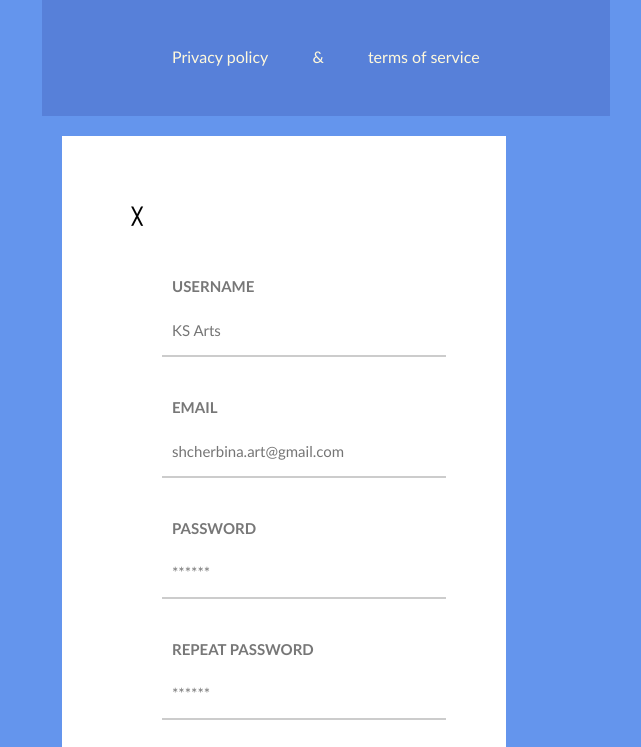
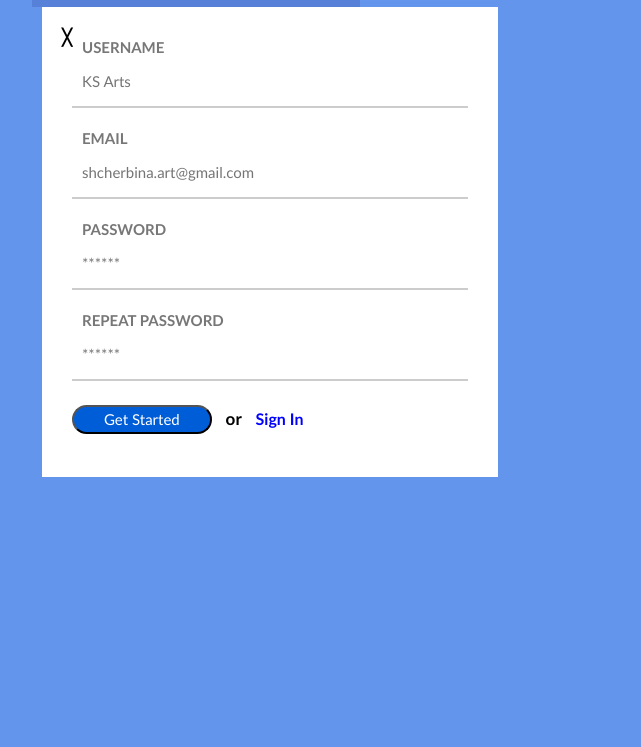
Before and after one commit to Ambera543/JAVA, a plain HTML site: page 4-Singup/index.html in a window 1280 px wide. Shown: the part 192-939 px from the top of the page, without its empty margins (218-859 px from the left). After the commit the page ends 800 px from the top, so only its background shows below. Drawn offline with Linux system fonts and the light colour scheme.

Commit message:
beveik ok

```diff
--- a/4-Singup/css/main.css
+++ b/4-Singup/css/main.css
@@ -15,8 +15,8 @@ body{
     float: left;
     background-color:#5780D9 ;
     color: cornsilk;
-    padding: 50px;
-    padding-bottom: 20px;
+    padding: 10px;
+    padding-bottom: 10px;
 }
 a{
     color: cornsilk;
@@ -30,8 +30,13 @@ a{
     width: 60%;
     font-weight: bold;
     background-color: #fff;
-    padding: 50px;
+    padding: 10px;
     padding-bottom: 20px;
 }
 .close {
+        cursor: pointer;
+        position:absolute;
+
+
+
 }
--- a/4-Singup/css/reset.css
+++ b/4-Singup/css/reset.css
@@ -1,6 +1,5 @@
 body,
 body * {
-    margin: 10px;
     padding: 10px;
     box-sizing: border-box;
     font-family: 'Gill Sans', 'Gill Sans MT', Calibri, 'Trebuchet MS', sans-serif;
```
